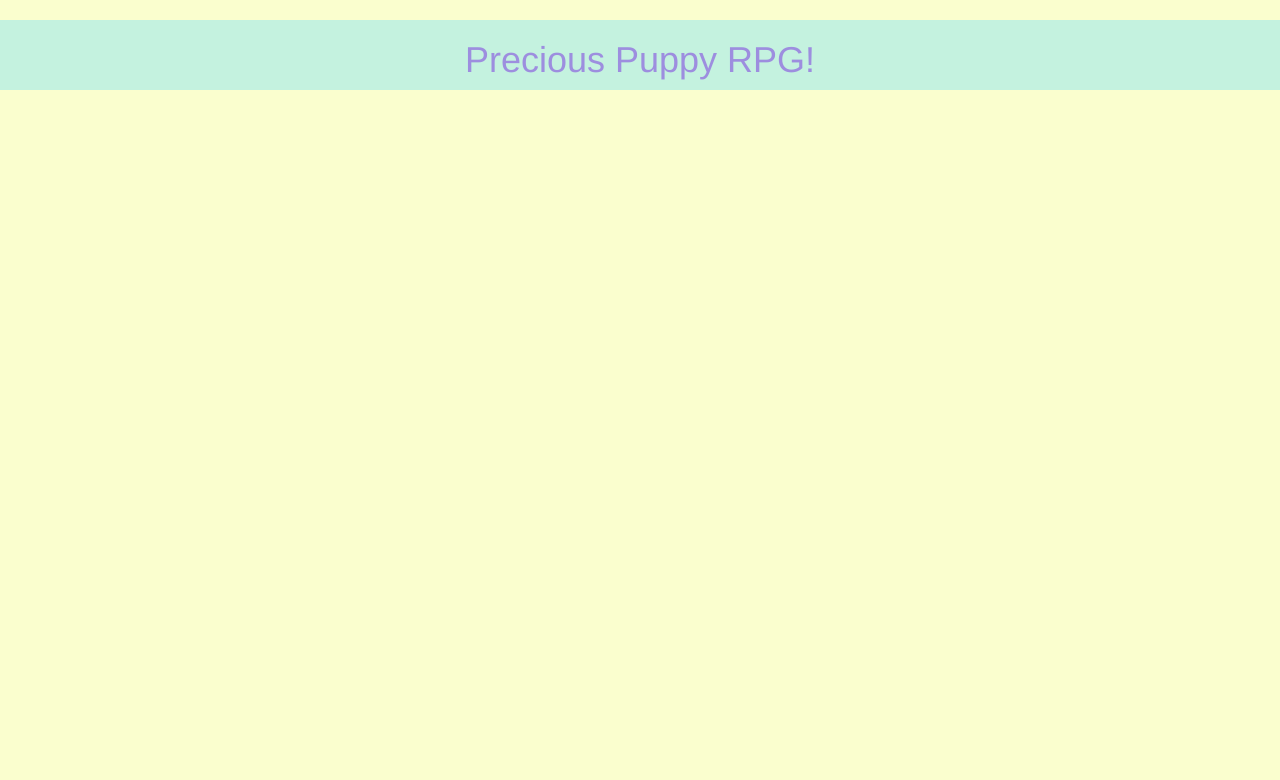
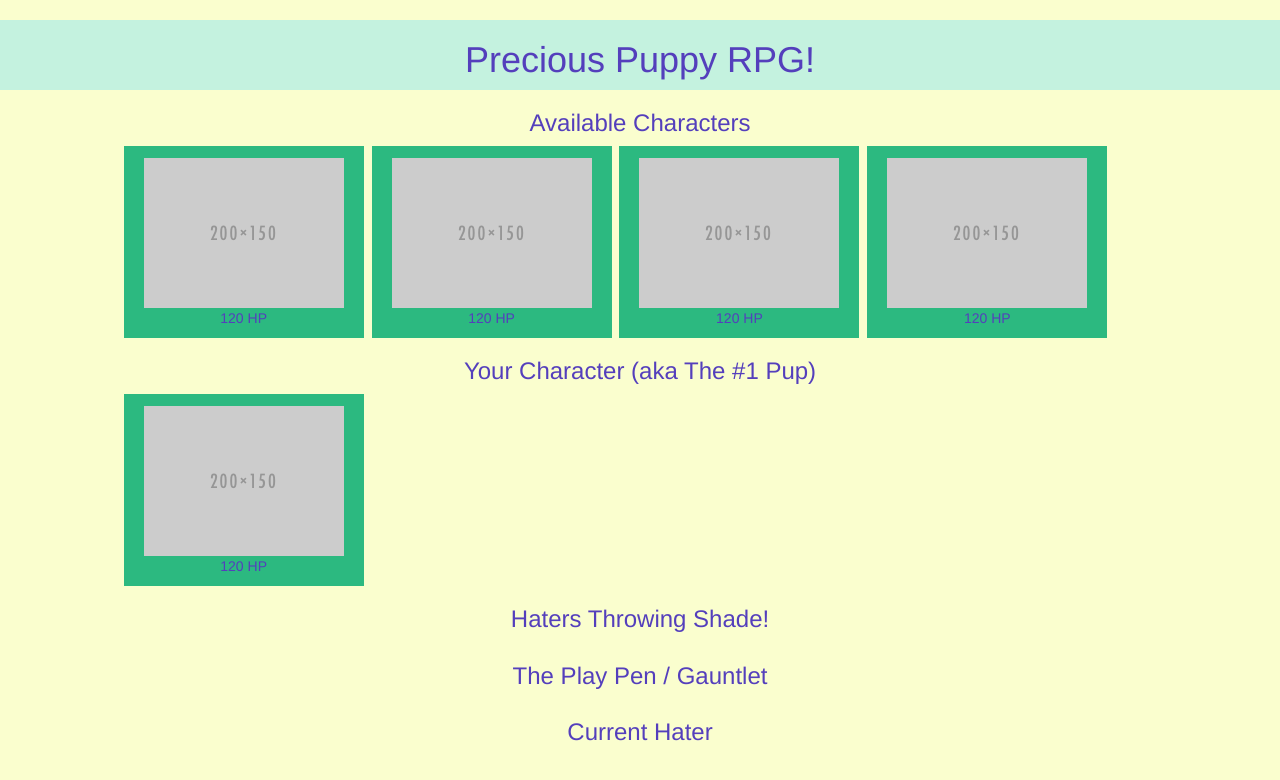
Before and after one commit to evilgenieent/week-4-game, a PHP site: page / in a window 1280 px wide. Shown: the top 780 px of the page. Run offline with PHP 8.4, Linux system fonts and the light colour scheme.

Commit message:
more styling and layout

```diff
--- a/assets/css/style.css
+++ b/assets/css/style.css
@@ -1,11 +1,25 @@
 
 body {
 	background-color: #FAFECE;
-	color: #9D8EDF;
+	color: #543FBC;
 }
-
-
 
 .main-title {
 	background-color: #C4F2DF;
 }
+
+.character {
+	display: inline-block;
+	align-content: center;
+	width: 240px;
+	margin: 0px 2px 0px 2px;
+	padding: 12px 2px 0px 2px;
+	background-color: #2CB980;
+
+}
+.character > img {
+	margin: auto;
+}
+.healthPointsText {
+	text-align: center;
+}
--- a/assets/javascript/game.js
+++ b/assets/javascript/game.js
@@ -7,7 +7,7 @@ var characters = {
 		counterAttackPower: 19,
 		idElem: "corgi",
 		activeImg: url("assets/images/charPlaceholder.png"),
-		defeatedImg: url("assets/images/charPlaceholder.png")
+		defeatedImg: url("assets/images/charPlaceholderDead.png")
 	},
 	scottie: {
 		name: "Samuel Scottie",
@@ -17,7 +17,7 @@ var characters = {
 		counterAttackPower: 17,
 		idElem: "scottie",
 		activeImg: url("assets/images/charPlaceholder.png"),
-		defeatedImg: url("assets/images/charPlaceholder.png")
+		defeatedImg: url("assets/images/charPlaceholderDead.png")
 	},
 	akiba: {
 		name: "Alisha Akiba",
@@ -27,7 +27,7 @@ var characters = {
 		counterAttackPower: 20,
 		idElem: "akiba",
 		activeImg: url("assets/images/charPlaceholder.png"),
-		defeatedImg: url("assets/images/charPlaceholder.png")
+		defeatedImg: url("assets/images/charPlaceholderDead.png")
 	},
 	frenchie: {
 		name: "Flora Frenchie",
@@ -37,6 +37,6 @@ var characters = {
 		counterAttackPower: 18,
 		idElem: "frenchie",
 		activeImg: url("assets/images/charPlaceholder.png"),
-		defeatedImg: url("assets/images/charPlaceholder.png")
+		defeatedImg: url("assets/images/charPlaceholderDead.png")
 	}
 }
--- a/index.html
+++ b/index.html
@@ -21,14 +21,60 @@
 		</div>
 	</div>
 	<!--Your Character & Initial Char Selection-->
-	<div class="character" id="corgi"></div>
-	<div class="character" id="scottie"></div>
-	<div class="character" id="akiba"></div>
-	<div class="character" id="frenchie"></div>
+	<div class="container-fluid">
+		<div class="row text-center">
+			<h3>Available Characters</h3>
+		</div>
+		<div class="row">
+			<div class="col-lg-10 col-lg-offset-1">
+				<div class="character" id="corgi">
+					<img src="assets/images/charPlaceholder.png" class="img-responsive">
+					<p class="healthPointsText"><span class="healthPointsStat">120</span> HP</p>
+				</div>
+				<div class="character" id="scottie">
+					<img src="assets/images/charPlaceholder.png" class="img-responsive">
+					<p class="healthPointsText"><span class="healthPointsStat">120</span> HP</p>
+				</div>
+				<div class="character" id="akiba">
+					<img src="assets/images/charPlaceholder.png" class="img-responsive">
+					<p class="healthPointsText"><span class="healthPointsStat">120</span> HP</p>
+				</div>
+				<div class="character" id="frenchie">
+					<img src="assets/images/charPlaceholder.png" class="img-responsive">
+					<p class="healthPointsText"><span class="healthPointsStat">120</span> HP</p>
+				</div>
+			</div>
+		</div>
+		<div class="row text-center">
+			<h3>Your Character (aka The #1 Pup)</h3>
+		</div>
+		<div class="row">
+			<div class="col-lg-8 col-lg-offset-1">
+				<div class="character" id="corgi">
+					<img src="assets/images/charPlaceholder.png" class="img-responsive">
+					<p class="healthPointsText"><span class="healthPointsStat">120</span> HP</p>
+				</div>
+			</div>
+		</div>
+	</div>
+
 	<!--Waiting Enemies Section-->
-	<div></div>
+	<div class="container-fluid">
+		<div class="row text-center">
+			<h3>Haters Throwing Shade!</h3>
+		</div>
+	</div>
 	<!--Arena & Attack Button-->
-	<div></div>
+	<div class="container-fluid">
+		<div class="row text-center">
+			<h3>The Play Pen / Gauntlet</h3>
+		</div>
+		<div class="row">
+			<div class="row text-center">
+				<h3>Current Hater</h3>
+			</div>
+		</div>
+	</div>
 	<!--Status Messages & Reset Button-->
 	<div></div>
 	<script type="text/javascript" src="assets/javascript/game.js"></script>
```
Also changed, not shown: assets/images/charPlaceholder.png, assets/images/charPlaceholderDead.png (added), 1 other file.
